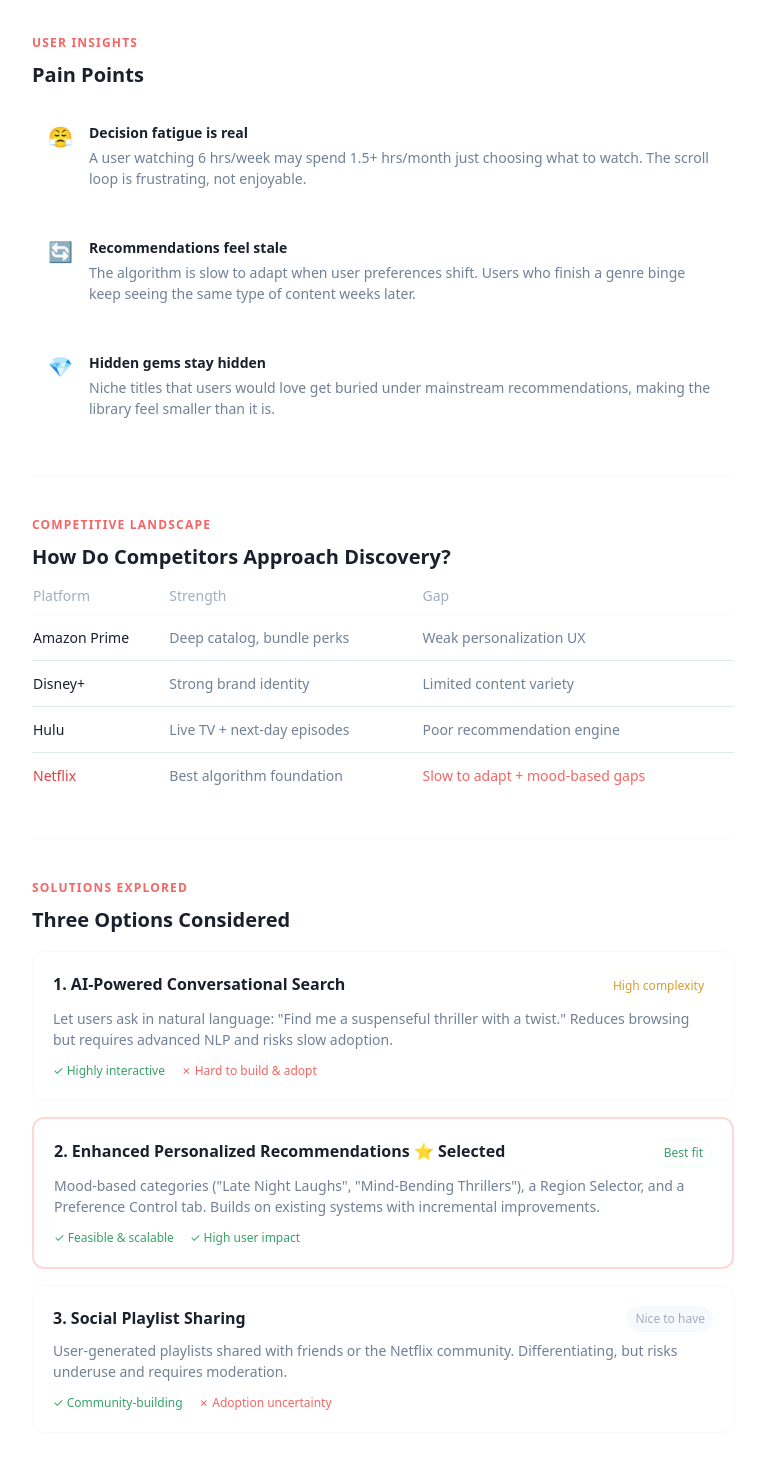
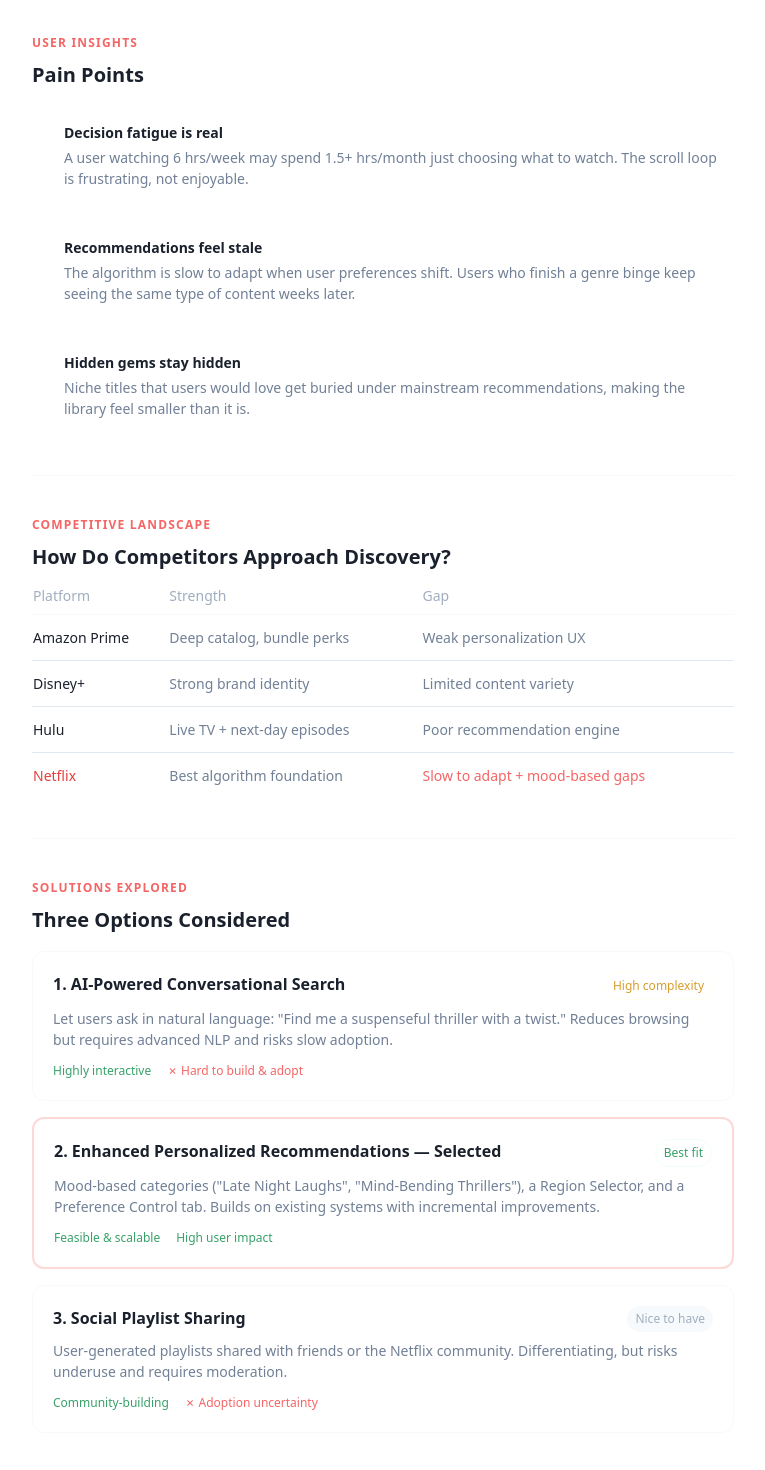
Before and after one commit to LiaYoonseoJang/personal-website, a React (Create React App) app: page /netflix-case-study in a window 1280 px wide. Shown: the part 1660-3130 px from the top of the page, without its empty margins (257-1022 px from the left). Built offline with nearby package versions, Linux system fonts and the light colour scheme.

Commit message:
remove emojis from case studies

```diff
--- a/src/partials/InstagramCaseStudy.js
+++ b/src/partials/InstagramCaseStudy.js
@@ -118,21 +118,21 @@
           </div>
           <div className="space-y-4">
             <div className="flex gap-4 p-4 bg-gray-50 rounded-xl">
-              <span className="text-xl">❓</span>
+              <span className="text-xl"></span>
               <div>
                 <p className="font-semibold text-gray-900 text-sm">Feed feels unpredictable and arbitrary</p>
                 <p className="text-gray-600 text-sm mt-1">Users can't build mental models of how their feed is curated, making every scroll feel like a gamble rather than a personalized experience.</p>
               </div>
             </div>
             <div className="flex gap-4 p-4 bg-gray-50 rounded-xl">
-              <span className="text-xl">📉</span>
+              <span className="text-xl"></span>
               <div>
                 <p className="font-semibold text-gray-900 text-sm">Creators feel disempowered</p>
                 <p className="text-gray-600 text-sm mt-1">Without knowing why a post performed well or poorly, creators can't improve. Frustration leads to posting less or leaving the platform.</p>
               </div>
             </div>
             <div className="flex gap-4 p-4 bg-gray-50 rounded-xl">
-              <span className="text-xl">🔒</span>
+              <span className="text-xl"></span>
               <div>
                 <p className="font-semibold text-gray-900 text-sm">No control over the experience</p>
                 <p className="text-gray-600 text-sm mt-1">Instagram offers almost no tools to shape what you see. Users want to adjust for themselves — not have an invisible system decide for them.</p>
@@ -149,12 +149,12 @@
           <h2 className="text-xl font-bold text-gray-900 mb-4">Where the Pain Points Hit</h2>
           <div className="space-y-2">
             {[
-              { emoji: "🔓", step: "Login", pain: "Opens app to browse or post — no sense of what they'll see" },
-              { emoji: "📜", step: "Feed Browse", pain: "Content appears in unexplained order — confusion about why certain posts surface" },
-              { emoji: "🔍", step: "Explore", pain: "Suggested content doesn't match interests; no transparency labels" },
-              { emoji: "❤️", step: "Engage", pain: "Likes/comments feel pointless — no feedback on how actions shape future recommendations" },
-              { emoji: "📸", step: "Post Content", pain: "Post goes live but reach feels random and unexplainable" },
-              { emoji: "📊", step: "Check Insights", pain: "Metrics exist but don't explain why reach was high or low" },
+              { emoji: "", step: "Login", pain: "Opens app to browse or post — no sense of what they'll see" },
+              { emoji: "", step: "Feed Browse", pain: "Content appears in unexplained order — confusion about why certain posts surface" },
+              { emoji: "", step: "Explore", pain: "Suggested content doesn't match interests; no transparency labels" },
+              { emoji: "", step: "Engage", pain: "Likes/comments feel pointless — no feedback on how actions shape future recommendations" },
+              { emoji: "", step: "Post Content", pain: "Post goes live but reach feels random and unexplainable" },
+              { emoji: "", step: "Check Insights", pain: "Metrics exist but don't explain why reach was high or low" },
             ].map((item, i) => (
               <div key={i} className="flex gap-4 p-4 bg-gray-50 rounded-xl items-start">
                 <span className="text-lg">{item.emoji}</span>
--- a/src/partials/NetflixCaseStudy.js
+++ b/src/partials/NetflixCaseStudy.js
@@ -107,21 +107,21 @@
           <h2 className="text-xl font-bold text-gray-900 mb-4">Pain Points</h2>
           <div className="space-y-4">
             <div className="flex gap-4 p-4 bg-gray-50 rounded-xl">
-              <span className="text-xl">😤</span>
+              <span className="text-xl"></span>
               <div>
                 <p className="font-semibold text-gray-900 text-sm">Decision fatigue is real</p>
                 <p className="text-gray-600 text-sm mt-1">A user watching 6 hrs/week may spend 1.5+ hrs/month just choosing what to watch. The scroll loop is frustrating, not enjoyable.</p>
               </div>
             </div>
             <div className="flex gap-4 p-4 bg-gray-50 rounded-xl">
-              <span className="text-xl">🔄</span>
+              <span className="text-xl"></span>
               <div>
                 <p className="font-semibold text-gray-900 text-sm">Recommendations feel stale</p>
                 <p className="text-gray-600 text-sm mt-1">The algorithm is slow to adapt when user preferences shift. Users who finish a genre binge keep seeing the same type of content weeks later.</p>
               </div>
             </div>
             <div className="flex gap-4 p-4 bg-gray-50 rounded-xl">
-              <span className="text-xl">💎</span>
+              <span className="text-xl"></span>
               <div>
                 <p className="font-semibold text-gray-900 text-sm">Hidden gems stay hidden</p>
                 <p className="text-gray-600 text-sm mt-1">Niche titles that users would love get buried under mainstream recommendations, making the library feel smaller than it is.</p>
@@ -185,19 +185,19 @@
               </div>
               <p className="text-gray-600 text-sm mb-3">Let users ask in natural language: "Find me a suspenseful thriller with a twist." Reduces browsing but requires advanced NLP and risks slow adoption.</p>
               <div className="flex gap-4 text-xs">
-                <span className="text-green-600">✓ Highly interactive</span>
+                <span className="text-green-600">Highly interactive</span>
                 <span className="text-red-500">✗ Hard to build & adopt</span>
               </div>
             </div>
             <div className="border-2 border-red-200 rounded-xl p-5 bg-red-50">
               <div className="flex justify-between items-start mb-2">
-                <p className="font-semibold text-gray-900">2. Enhanced Personalized Recommendations ⭐ Selected</p>
+                <p className="font-semibold text-gray-900">2. Enhanced Personalized Recommendations — Selected</p>
                 <span className="text-xs px-2 py-1 bg-green-50 text-green-600 rounded-full border border-green-100">Best fit</span>
               </div>
               <p className="text-gray-600 text-sm mb-3">Mood-based categories ("Late Night Laughs", "Mind-Bending Thrillers"), a Region Selector, and a Preference Control tab. Builds on existing systems with incremental improvements.</p>
               <div className="flex gap-4 text-xs">
-                <span className="text-green-600">✓ Feasible & scalable</span>
-                <span className="text-green-600">✓ High user impact</span>
+                <span className="text-green-600">Feasible & scalable</span>
+                <span className="text-green-600">High user impact</span>
               </div>
             </div>
             <div className="border border-gray-100 rounded-xl p-5">
@@ -207,7 +207,7 @@
               </div>
               <p className="text-gray-600 text-sm mb-3">User-generated playlists shared with friends or the Netflix community. Differentiating, but risks underuse and requires moderation.</p>
               <div className="flex gap-4 text-xs">
-                <span className="text-green-600">✓ Community-building</span>
+                <span className="text-green-600">Community-building</span>
                 <span className="text-red-500">✗ Adoption uncertainty</span>
               </div>
             </div>
```
